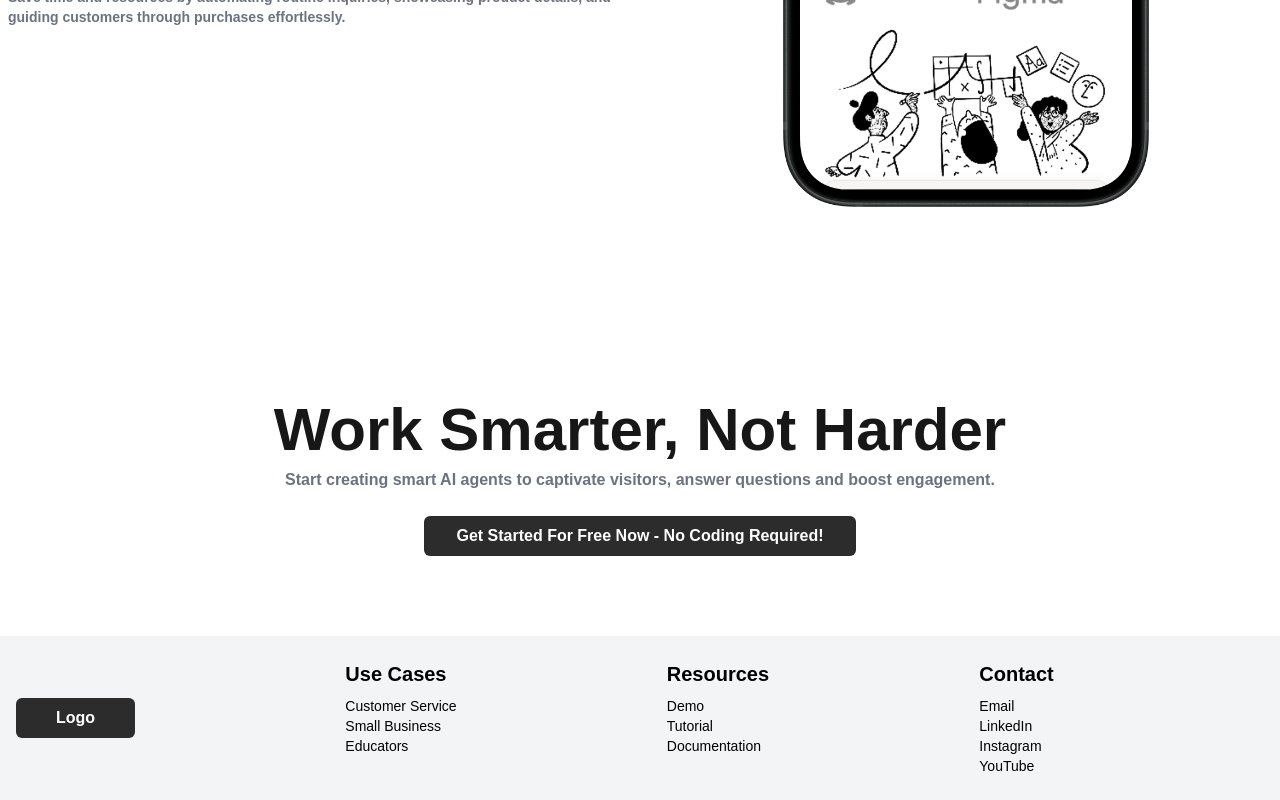
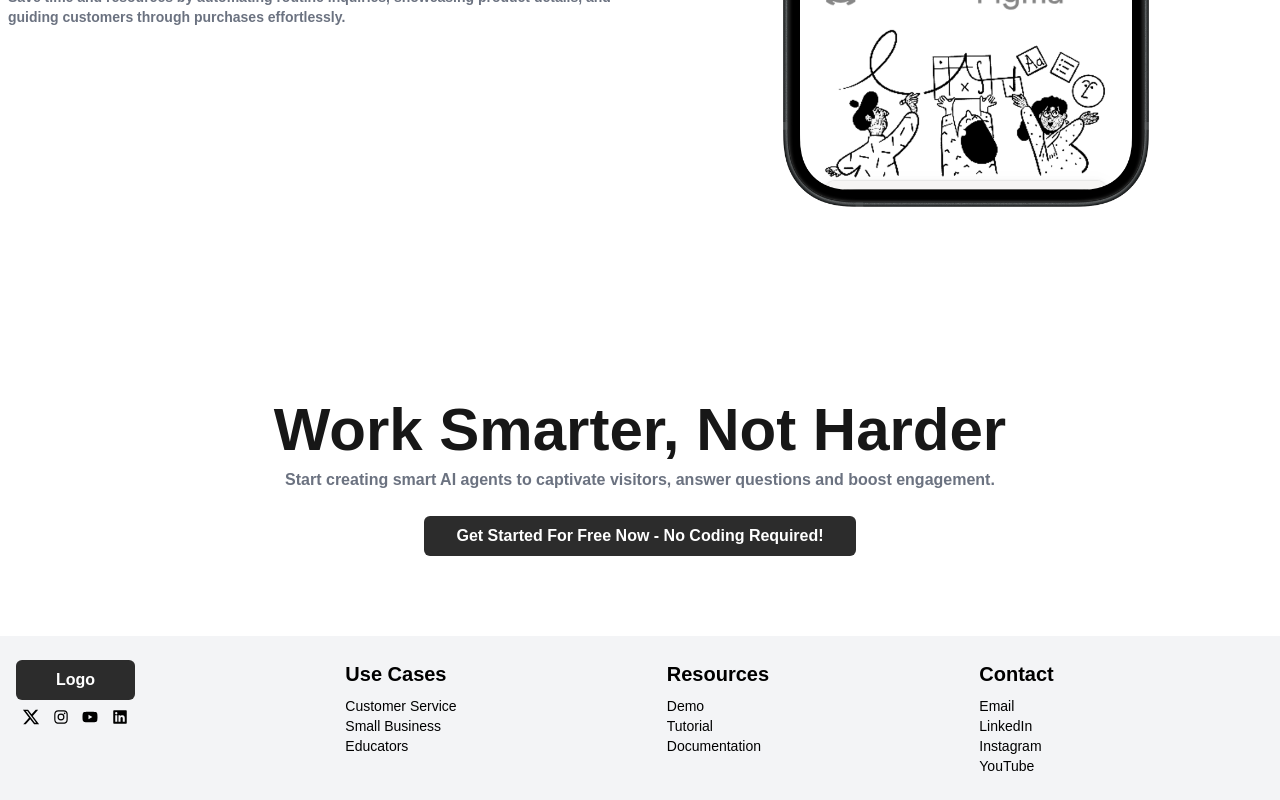
Before and after one commit to SumitNalavade/Squawk, a Next.js app: page / in a window 1280 px wide. Shown: the part 6449-7249 px from the top of the page. Built offline with nearby package versions, Linux system fonts and the light colour scheme.

Commit message:
Tweak landing page

```diff
--- a/package.json
+++ b/package.json
@@ -11,7 +11,8 @@
   "dependencies": {
     "next": "15.0.4",
     "react": "^19.0.0",
-    "react-dom": "^19.0.0"
+    "react-dom": "^19.0.0",
+    "react-icons": "^5.4.0"
   },
   "devDependencies": {
     "@types/node": "^20",
--- a/src/app/page.tsx
+++ b/src/app/page.tsx
@@ -1,8 +1,12 @@
 import Image from 'next/image';
+import { FaXTwitter } from "react-icons/fa6";
+import { BiLogoInstagram, BiLogoYoutube, BiLogoLinkedinSquare } from "react-icons/bi";
 
 export default function Home() {
   return (
     <div className='flex flex-col'>
+
+      { /* Navbar */ }
       <nav className="text-black px-4 py-6 font-bold">
         <div className="container mx-auto flex items-center justify-between">
           {/* Left Items */}
@@ -33,6 +37,8 @@ export default function Home() {
 
       <div className="container align-self mx-auto h-screen flex flex-col flex-1 gap-y-20">
         <div className="flex items-center pt-20 font-bold">
+
+          { /* Hero */ }
           <div className="w-full space-y-2">
             <h1 className="text-6xl text-center leading-tight">Add AI Chat To Your Website In Minutes</h1>
 
@@ -52,6 +58,7 @@ export default function Home() {
             </div>
           </div>
 
+          { /* Notion Sketch */ }
           <div className="w-full flex justify-center items-center">
             <Image
               src="/landing_page_sketch.png"
@@ -62,6 +69,7 @@ export default function Home() {
           </div>
         </div>
 
+        { /* Landing Page Demo */ }
         <div className="w-full flex justify-center items-center">
           <Image
             src="/landing_page_demo.png"
@@ -71,6 +79,7 @@ export default function Home() {
           />
         </div>
 
+        { /* Conversationability Demo */ }
         <div className="w-full space-y-6 font-bold pt-24">
           <div className='space-y-2'>
             <h2 className="text-5xl">Turn Your Content Into</h2>
@@ -92,6 +101,8 @@ export default function Home() {
           </div>
         </div>
 
+
+        { /* Human like conversation demo */ }
         <div className="w-full space-y-6 font-bold pt-24">
           <div className='space-y-2'>
             <h2 className="text-5xl">Natural Conversations</h2>
@@ -112,6 +123,7 @@ export default function Home() {
           </div>
         </div>
 
+      { /* Integration demo */ }
         <div className="w-full space-y-6 font-bold pt-24">
           <div className='space-y-2'>
             <h2 className="text-5xl">Effortless Integration</h2>
@@ -132,6 +144,7 @@ export default function Home() {
           </div>
         </div>
 
+        { /* Security demo */ }
         <div className="w-full space-y-6 font-bold pt-24">
           <div className='space-y-2'>
             <h2 className="text-5xl">Secure By Design</h2>
@@ -152,6 +165,7 @@ export default function Home() {
           </div>
         </div>
 
+        { /* How it works */ }
         <div className="w-full space-y-6 font-bold pt-24 mb-20">
           <div className='space-y-2'>
             <h2 className="text-5xl text-center">How It Works</h2>
@@ -221,6 +235,7 @@ export default function Home() {
           </div>
         </div>
 
+        { /* Use cases */ }
         <div className="w-full space-y-6 space-x-6 font-bold flex">
           <div className='w-full flex flex-col '>
             <div className='h-80 flex flex-col pt-20'>
@@ -268,6 +283,7 @@ export default function Home() {
           </div>
         </div>
 
+        { /* Call to action */ }
         <div className="w-full space-y-6 font-bold pt-24 mb-20 flex flex-col justify-center items-center">
           <div className='space-y-2'>
             <h2 className="text-6xl text-center">Work Smarter, Not Harder</h2>
@@ -283,32 +299,41 @@ export default function Home() {
         </div>
       </div>
 
+      { /* Footer */ }
       <footer className="bg-gray-100 text-black px-4 py-6 font-bold">
-        <div className="container mx-auto flex items-center justify-between">
-          {/* Left Items */}
-          <div className="flex space-x-8 items-center">
+        <div className="container mx-auto flex justify-between">
+          <div className="flex flex-col items-center space-y-2">
             <button className="bg-[#2c2c2c] text-white px-10 py-2 rounded-md hover:bg-zinc-900">
               Logo
             </button>
+
+            <div className='flex justify-around w-full'>
+              <a href=""><FaXTwitter className='text-lg' /></a>
+              <a href=""><BiLogoInstagram className='text-lg' /></a>
+              <a href=""><BiLogoYoutube className='text-lg' /></a>
+              <a href=""><BiLogoLinkedinSquare className='text-lg' /></a>
+            </div>
           </div>
 
-          {/* Right Item */}
+          {/* Left Items */}
           <div className='w-full flex justify-evenly font-normal'>
-            <ul className="">
+            <ul>
               <p className='text-xl pb-2 font-bold'>Use Cases</p>
               <li className='text-sm'>Customer Service</li>
               <li className='text-sm'>Small Business</li>
               <li className='text-sm'>Educators</li>
             </ul>
 
-            <ul className="">
+          {/* Middle Items */}
+            <ul>
               <p className='text-xl pb-2 font-bold'>Resources</p>
               <li className='text-sm'>Demo</li>
               <li className='text-sm'>Tutorial</li>
               <li className='text-sm'>Documentation</li>
             </ul>
 
-            <ul className="">
+          {/* Right Items */}
+            <ul>
               <p className='text-xl pb-2 font-bold'>Contact</p>
               <li className='text-sm'>Email</li>
               <li className='text-sm'>LinkedIn</li>
```
Also changed, not shown: 1 other file (tests, documents, lock files or other folders).
